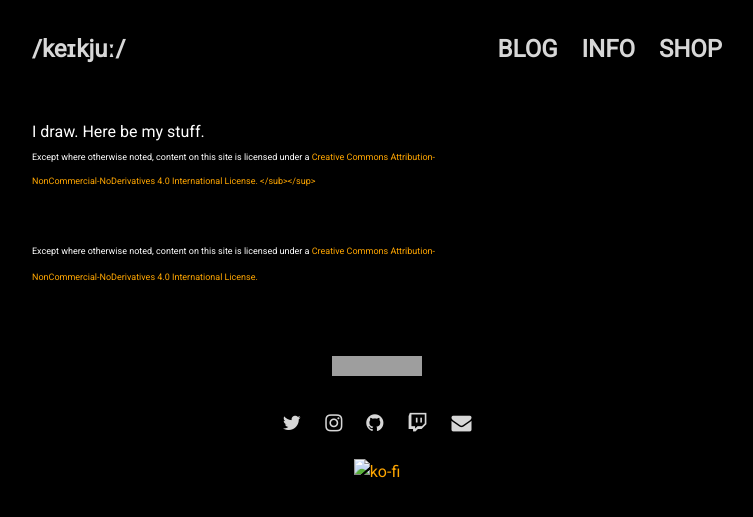
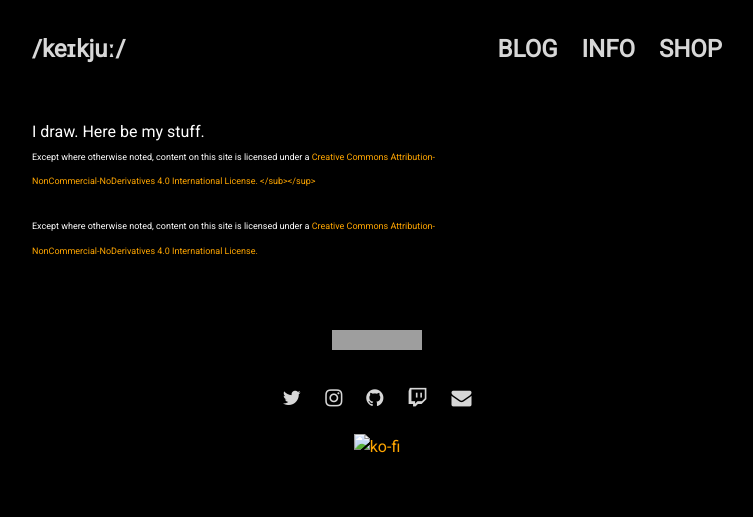
Before and after one commit to keikju/keikju.github.io, a Jekyll site: the page built from pages/about.html, in a window 1280 px wide. Shown: the top 517 px of the page, without its empty margins (263-1016 px from the left). Built offline with Jekyll 4.4.1, drawn with Linux system fonts in a browser that asks for light colours; nearby versions of some CDN libraries; grey boxes are pictures that could not be loaded.

Commit message:
why double

```diff
--- a/pages/about.html
+++ b/pages/about.html
@@ -5,12 +5,12 @@ title: About
 
 {{ site.data.settings.about | markdownify }}
 
-<br>
+<section>
+  <sub>
+    <sup>
 
-<sub>
-  <sup>
+      Except where otherwise noted, content on this site is licensed under a <a rel="license" href="http://creativecommons.org/licenses/by-nc-nd/4.0/">Creative Commons Attribution-NonCommercial-NoDerivatives 4.0 International License.
 
-    Except where otherwise noted, content on this site is licensed under a <a rel="license" href="http://creativecommons.org/licenses/by-nc-nd/4.0/">Creative Commons Attribution-NonCommercial-NoDerivatives 4.0 International License.
-
-  </sup>
-</sub>
+    </sup>
+  </sub>
+</section>
```
